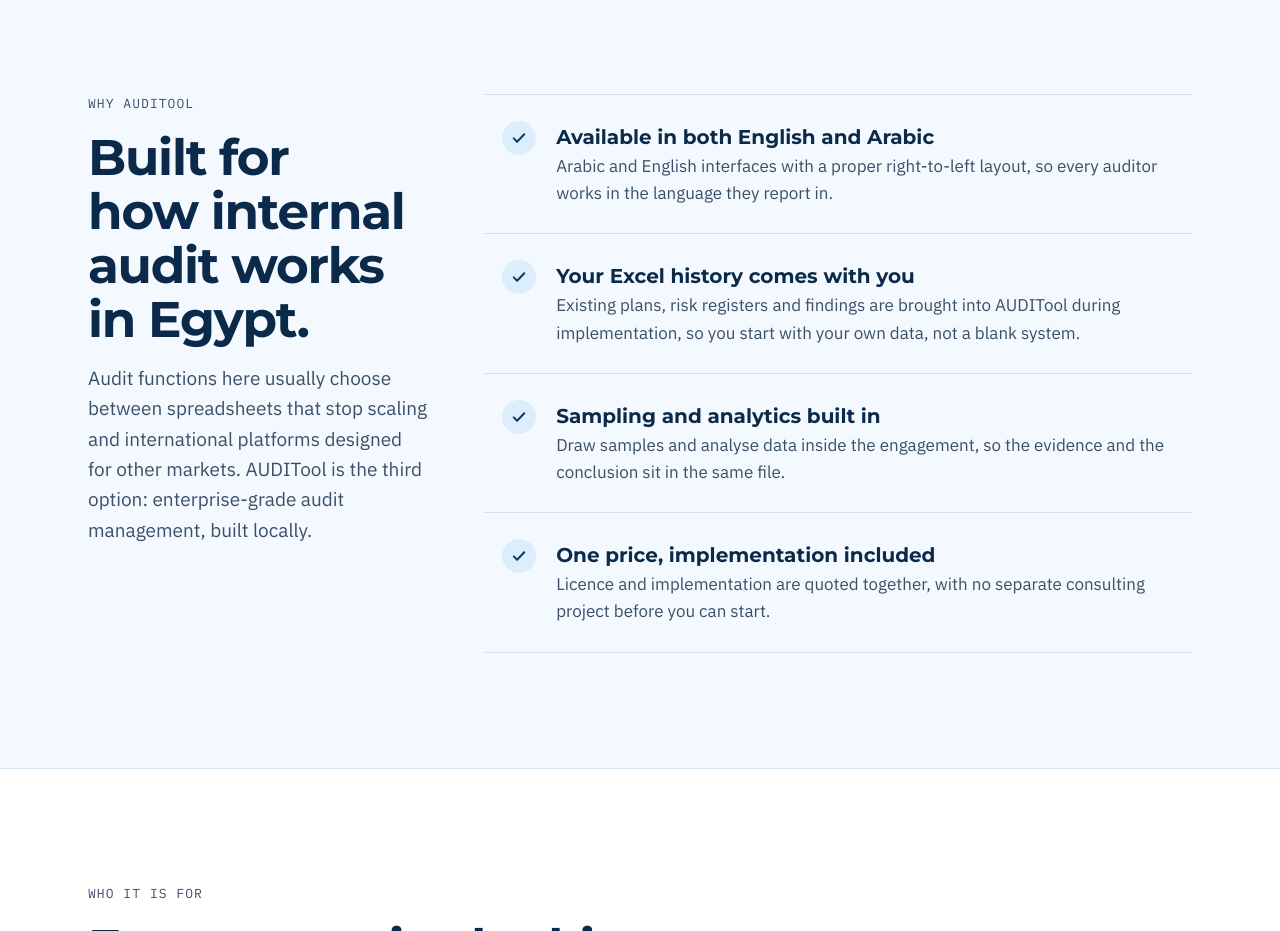
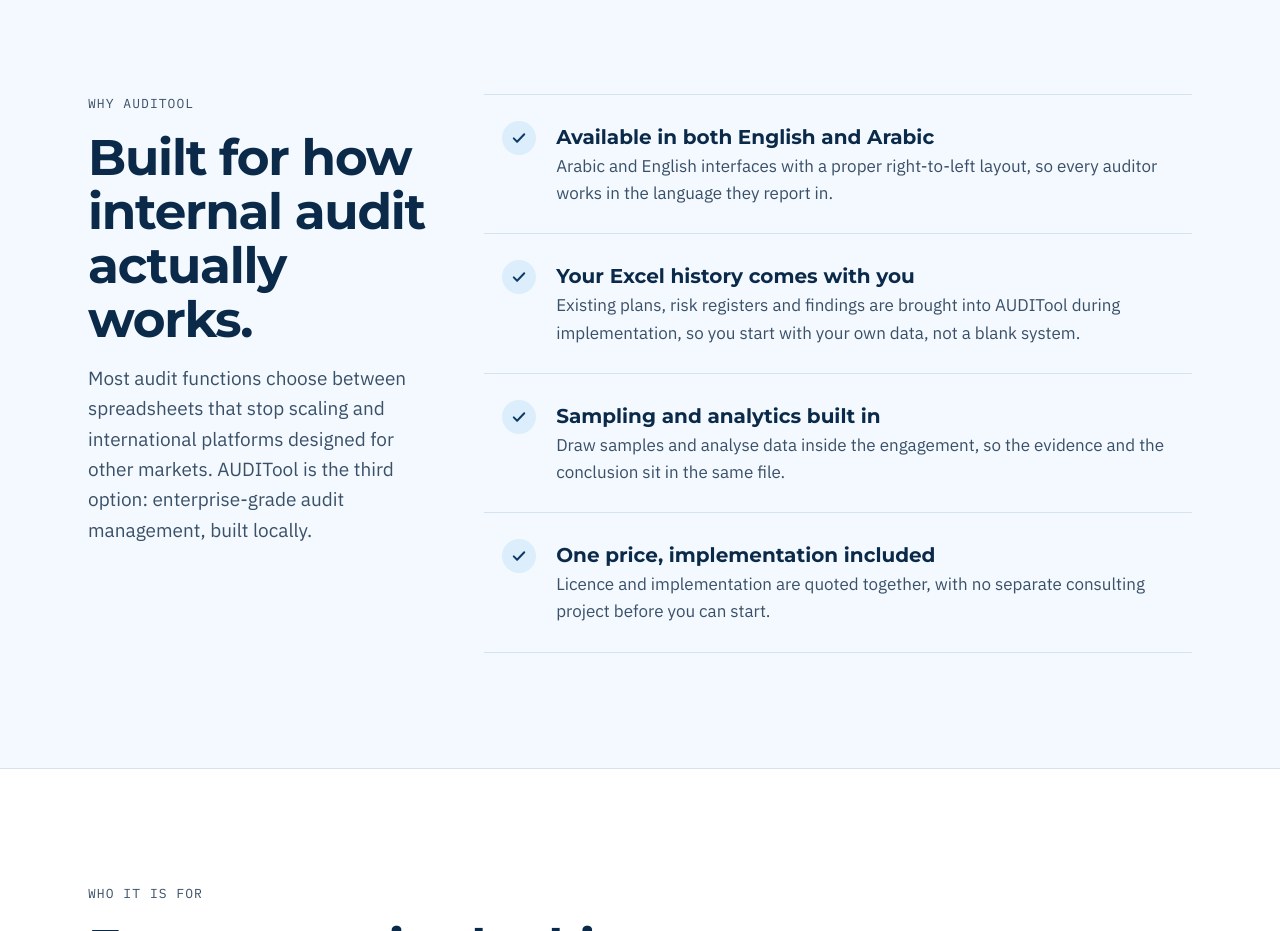
Before and after one commit to yahiaihab40-sf/auditool, a plain HTML site: page index.html in a window 1280 px wide. Shown: the part 2980-3911 px from the top of the page. Drawn offline with Linux system fonts and the light colour scheme.

Commit message:
Add files via upload

```diff
--- a/index.html
+++ b/index.html
@@ -450,8 +450,8 @@ form.sent>:not(.done){display:none}
 <div class="wrap">
 <div class="head rv">
 <p class="eyebrow" data-i="w_eye">Why AUDITool</p>
-<h2 data-i="w_h">Built for how internal audit works in Egypt.</h2>
-<p class="lead" data-i="w_p">Audit functions here usually choose between spreadsheets that stop scaling and international platforms designed for other markets. AUDITool is the third option: enterprise-grade audit management, built locally.</p>
+<h2 data-i="w_h">Built for how internal audit actually works.</h2>
+<p class="lead" data-i="w_p">Most audit functions choose between spreadsheets that stop scaling and international platforms designed for other markets. AUDITool is the third option: enterprise-grade audit management, built locally.</p>
 </div>
 <ul>
 <li class="rv"><span class="tick"><svg aria-hidden="true" viewBox="0 0 24 24"><path d="M5 12.5l4.5 4.5L19 7"/></svg></span><div><h3 data-i="w1t">Available in both English and Arabic</h3><p data-i="w1d">Arabic and English interfaces with a proper right-to-left layout, so every auditor works in the language they report in.</p></div></li>
@@ -630,7 +630,7 @@ m3t:'العمل الميداني وأوراق العمل',m3d:'نفّذ برام
 m4t:'الملاحظات',m4d:'وثّق كل ملاحظة مرة واحدة، مع درجة خطورتها وسببها الجذري والمسؤول عنها وخطة الإجراءات التصحيحية المتفق عليها.',
 m5t:'متابعة الإجراءات التصحيحية',m5d:'تابع كل إجراء تصحيحي حتى إغلاقه، بمسؤولية محددة ومواعيد استحقاق وحالة واضحة.',
 m6t:'التقارير ولوحات المتابعة',m6d:'وفّر للإدارة العليا ولجنة المراجعة رؤية لحظية لتغطية المراجعة والملاحظات المفتوحة وحالة الإجراءات.',
-w_eye:'لماذا AUDITool',w_h:'مصمَّم لطريقة عمل المراجعة الداخلية في مصر.',w_p:'تختار إدارات المراجعة هنا غالبًا بين جداول لا تتحمّل حجم العمل ومنصات عالمية صُمّمت لأسواق أخرى. AUDITool هو الخيار الثالث: نظام بمستوى المؤسسات الكبرى لإدارة المراجعة، مطوَّر محليًا.',
+w_eye:'لماذا AUDITool',w_h:'مصمَّم لطريقة عمل المراجعة الداخلية فعليًا.',w_p:'تختار معظم إدارات المراجعة بين جداول لا تتحمّل حجم العمل ومنصات عالمية صُمّمت لأسواق أخرى. AUDITool هو الخيار الثالث: نظام بمستوى المؤسسات الكبرى لإدارة المراجعة، مطوَّر محليًا.',
 w1t:'ثنائي اللغة من الأساس',w1d:'واجهتان عربية وإنجليزية، بتخطيط سليم من اليمين إلى اليسار.',
 w2t:'مبني على معايير IIA',w2d:'مسار العمل يتبع معايير معهد المراجعين الداخليين، من تخطيط المهمة حتى إبلاغ النتائج.',
 w3t:'آمن وسرّي',w3d:'بيانات المراجعة محمية وتبقى في سرّية تامة.',
```
